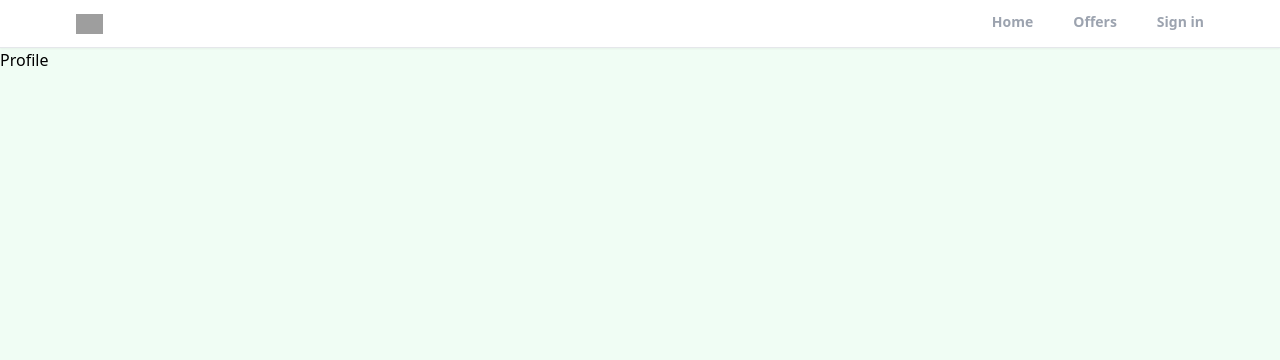
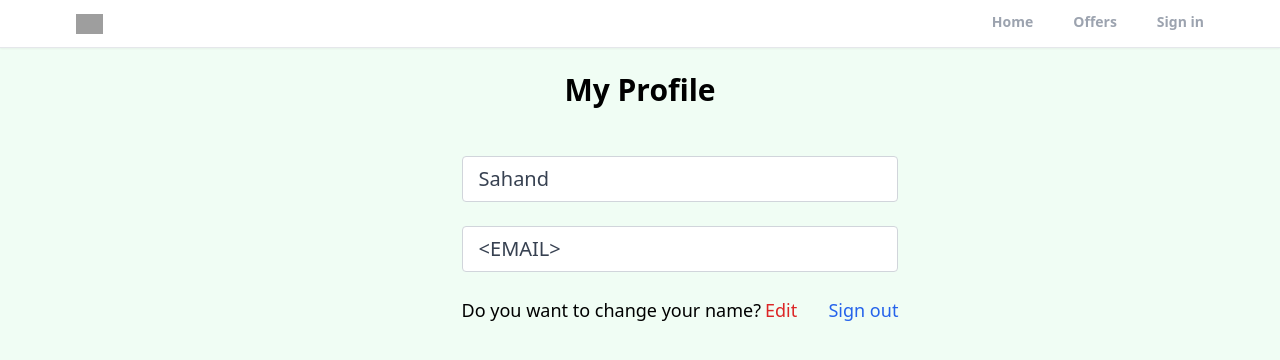
Before and after one commit to josanua/realtor-react-project, a React (Vite) app: page /profile in a window 1280 px wide. Shown: the top 360 px of the page. Built offline with nearby package versions, Linux system fonts and the light colour scheme; grey boxes are pictures that could not be loaded.

Commit message:
Starting to develop Profile page.

```diff
--- a/src/components/OAuth.jsx
+++ b/src/components/OAuth.jsx
@@ -8,7 +8,6 @@ import { useNavigate } from "react-router-dom";
 export default function OAuth() {
     const navigate = useNavigate();
     async function onGoogleClick() {
-
         try {
             const auth = getAuth();
             const provider = new GoogleAuthProvider();
--- /dev/null
+++ b/src/components/PrivateRoute.jsx
@@ -0,0 +1,5 @@
+export default function PrivateRoute() {
+    return (
+        <div>PrivateRoute</div>
+    )
+}
--- a/src/pages/Profile.jsx
+++ b/src/pages/Profile.jsx
@@ -1,5 +1,33 @@
+import {useState} from "react";
+
 export default function Profile() {
+    const [formData, setFormData] = useState({
+        name: "Sahand",
+        email: "<EMAIL>"
+    })
+    const {name, email} = formData;
+
     return (
-        <div>Profile</div>
+        <>
+            <section className="max-w-6xl mx-auto flex justify-center items-center flex-col">
+                <h1 className="text-3xl text-center mt-6 font-bold">My Profile</h1>
+                <div className="w-full md:w-[67%] lg:w-[40%] lg:ml-20 mt-6 px-3">
+                    <form className="mt-6">
+                        {/* user */}
+                        <input type="text" id="name" value={name} placeholder="Name" className="mb-6 w-full px-4 py-2 text-xl text-gray-700 bg-white border border-gray-300 rounded transition ease-in-out" disabled/>
+                        {/* email */}
+                        <input type="email" id="name" value={email} placeholder="E-mail" className="mb-6 w-full px-4 py-2 text-xl text-gray-700 bg-white border border-gray-300 rounded transition ease-in-out" disabled/>
+
+                        <div className="flex justify-between whitespace-nowrap text-sm sm:text-lg">
+                            <p className="flex items-center">
+                                Do you want to change your name?
+                                <span className="text-red-600 hover:text-red-700 transition ease-in-out duration-200 ml-1 cursor-pointer">Edit</span>
+                            </p>
+                            <p className="text-blue-600 hover:text-blue-800 transition duration-200 ease-in-out cursor-pointer">Sign out</p>
+                        </div>
+                    </form>
+                </div>
+            </section>
+        </>
     )
 }
--- a/src/pages/SignIn.jsx
+++ b/src/pages/SignIn.jsx
@@ -4,6 +4,7 @@ import {Link, useNavigate} from "react-router-dom";
 import OAuth from "../components/OAuth.jsx";
 import {getAuth, signInWithEmailAndPassword} from "firebase/auth";
 import {toast} from 'react-toastify';
+import log from "eslint-plugin-react/lib/util/log.js";
 
 export default function SignIn() {
     const [showPassword, setShowPassword] = useState(false);
@@ -15,6 +16,7 @@ export default function SignIn() {
     const navigate = useNavigate();
 
     function onChange(e) {
+        console.log(e);
         setFormData((prevState) => ({
             ...prevState,
             [e.target.id]: e.target.value
```
